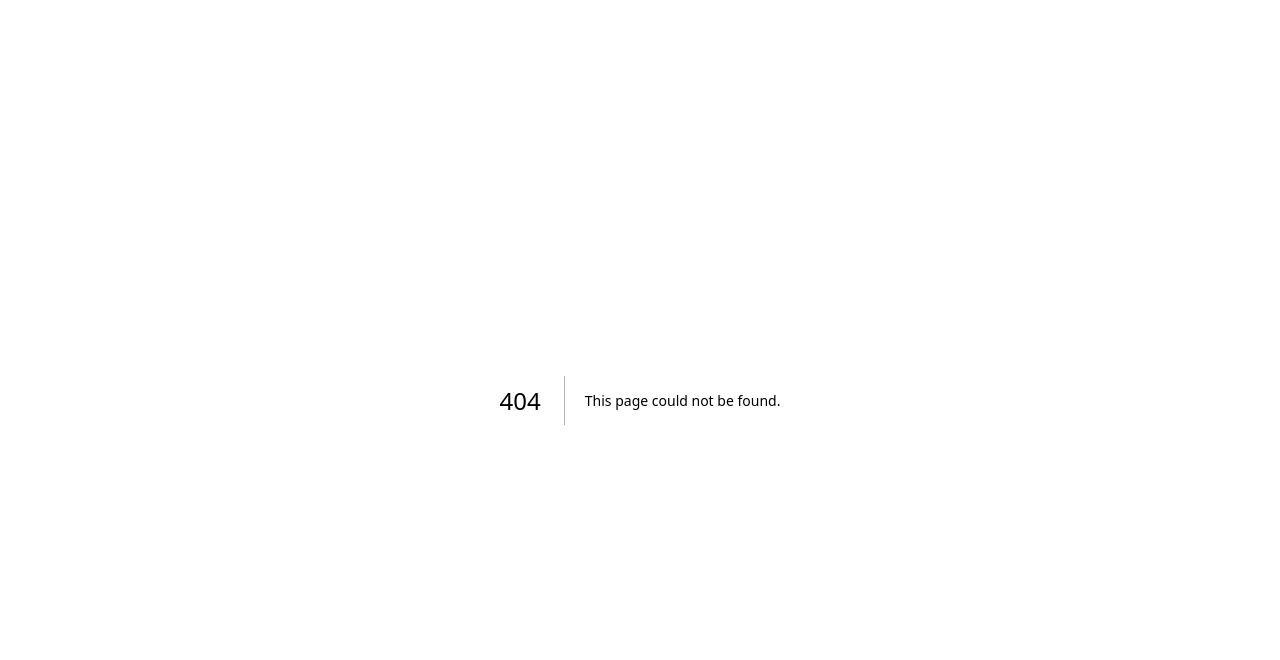
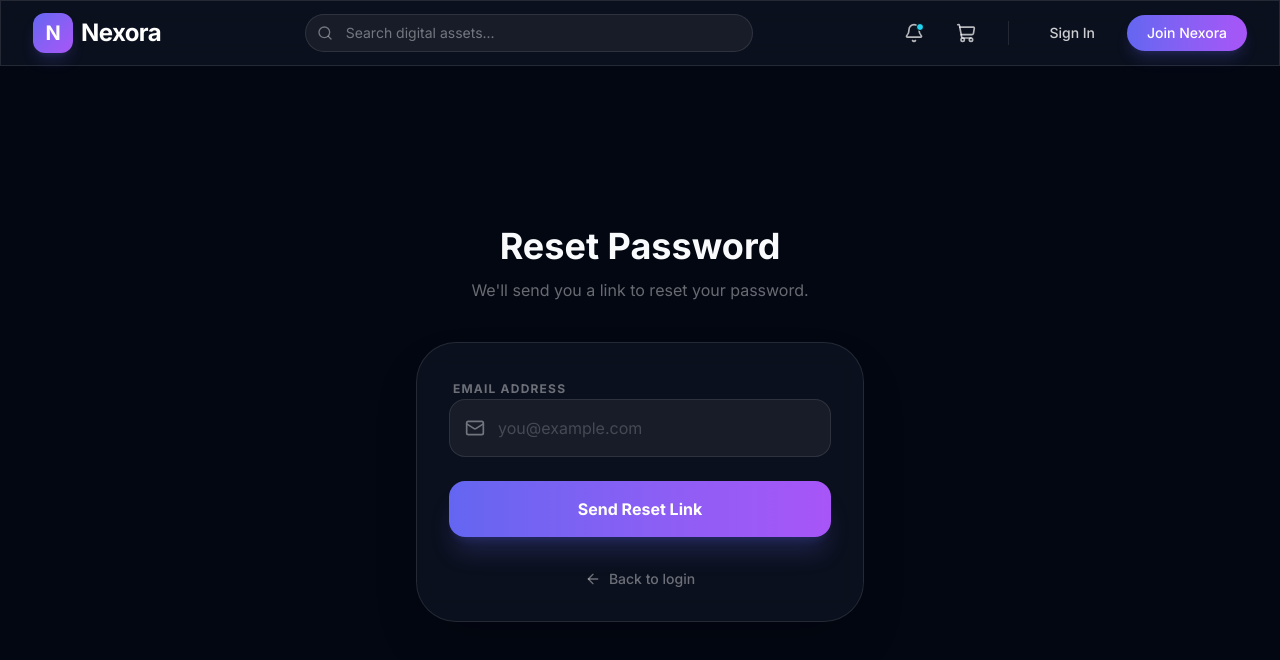
Before and after one commit to getmony23/nexora, a Next.js app: page /forgot-password in a window 1280 px wide. Before the commit this address had no page. Shown: the top 660 px of the page. Built offline with nearby package versions, Linux system fonts and the light colour scheme; no server answers.

Commit message:
Feat: Add forgot password page with sleek design

```diff
--- /dev/null
+++ b/src/app/(auth)/forgot-password/page.tsx
@@ -0,0 +1,130 @@
+"use client";
+
+import React, { useState } from "react";
+import Navbar from "@/components/Navbar";
+import { Mail, ArrowLeft, Loader2, CheckCircle2 } from "lucide-react";
+import Link from "next/link";
+import { motion, AnimatePresence } from "framer-motion";
+import { supabase } from "@/lib/supabase";
+
+export default function ForgotPasswordPage() {
+  const [email, setEmail] = useState("");
+  const [isLoading, setIsLoading] = useState(false);
+  const [isSubmitted, setIsSubmitted] = useState(false);
+  const [error, setError] = useState<string | null>(null);
+
+  const handleSubmit = async (e: React.FormEvent) => {
+    e.preventDefault();
+    setIsLoading(true);
+    setError(null);
+
+    try {
+      const { error } = await supabase.auth.resetPasswordForEmail(email, {
+        redirectTo: `${window.location.origin}/reset-password`,
+      });
+      if (error) throw error;
+      setIsSubmitted(true);
+    } catch (err: any) {
+      setError(err.message || "An error occurred. Please try again.");
+    } finally {
+      setIsLoading(false);
+    }
+  };
+
+  return (
+    <div className="min-h-screen flex flex-col bg-background">
+      <Navbar />
+
+      <main className="flex-grow flex items-center justify-center p-4 pt-24 pb-12">
+        <div className="max-w-md w-full">
+          <div className="text-center mb-10">
+            <h1 className="text-4xl font-bold font-outfit mb-3">Reset Password</h1>
+            <p className="text-white/40">We&apos;ll send you a link to reset your password.</p>
+          </div>
+
+          <AnimatePresence mode="wait">
+            {!isSubmitted ? (
+              <motion.div
+                key="form"
+                initial={{ opacity: 0, y: 20 }}
+                animate={{ opacity: 1, y: 0 }}
+                exit={{ opacity: 0, scale: 0.95 }}
+                className="glass p-8 rounded-[40px] border-white/5 shadow-2xl"
+              >
+                <form onSubmit={handleSubmit} className="space-y-6">
+                  <div className="space-y-2">
+                    <label className="text-xs font-bold text-white/40 uppercase tracking-widest ml-1">
+                      Email Address
+                    </label>
+                    <div className="relative group">
+                      <div className="absolute inset-y-0 left-0 pl-4 flex items-center pointer-events-none transition-colors group-focus-within:text-brand-indigo">
+                        <Mail className="h-5 w-5 opacity-40 group-focus-within:opacity-100" />
+                      </div>
+                      <input
+                        type="email"
+                        required
+                        value={email}
+                        onChange={(e) => setEmail(e.target.value)}
+                        placeholder="you@example.com"
+                        className="w-full pl-12 pr-5 py-4 rounded-2xl bg-white/5 border border-white/10 focus:outline-none focus:border-brand-indigo focus:ring-1 focus:ring-brand-indigo/50 transition-all text-white placeholder:text-white/20"
+                      />
+                    </div>
+                  </div>
+
+                  {error && (
+                    <p className="text-red-400 text-sm text-center bg-red-400/10 py-2 rounded-xl border border-red-400/20">
+                      {error}
+                    </p>
+                  )}
+
+                  <button
+                    type="submit"
+                    disabled={isLoading}
+                    className="w-full py-4 rounded-2xl bg-gradient-to-r from-brand-indigo to-brand-purple text-white font-bold shadow-xl shadow-brand-indigo/20 hover:opacity-90 active:scale-[0.98] transition-all flex items-center justify-center gap-2 disabled:opacity-50"
+                  >
+                    {isLoading ? (
+                      <Loader2 className="w-5 h-5 animate-spin" />
+                    ) : (
+                      "Send Reset Link"
+                    )}
+                  </button>
+                </form>
+
+                <div className="mt-8 text-center">
+                  <Link
+                    href="/login"
+                    className="text-white/40 hover:text-white text-sm font-medium flex items-center justify-center gap-2 transition-colors group"
+                  >
+                    <ArrowLeft className="w-4 h-4 group-hover:-translate-x-1 transition-transform" />
+                    Back to login
+                  </Link>
+                </div>
+              </motion.div>
+            ) : (
+              <motion.div
+                key="success"
+                initial={{ opacity: 0, scale: 0.9 }}
+                animate={{ opacity: 1, scale: 1 }}
+                className="glass p-10 rounded-[40px] border-white/5 shadow-2xl text-center"
+              >
+                <div className="w-20 h-20 bg-brand-neon/10 rounded-full flex items-center justify-center mx-auto mb-6">
+                  <CheckCircle2 className="w-10 h-10 text-brand-neon" />
+                </div>
+                <h3 className="text-2xl font-bold mb-4">Check your email</h3>
+                <p className="text-white/40 mb-8 leading-relaxed">
+                  We have sent a password reset link to <span className="text-white font-medium">{email}</span>. Please check your inbox.
+                </p>
+                <Link
+                  href="/login"
+                  className="inline-block w-full py-4 rounded-2xl bg-white/5 hover:bg-white/10 text-white font-bold transition-all"
+                >
+                  Return to Login
+                </Link>
+              </motion.div>
+            )}
+          </AnimatePresence>
+        </div>
+      </main>
+    </div>
+  );
+}
```
